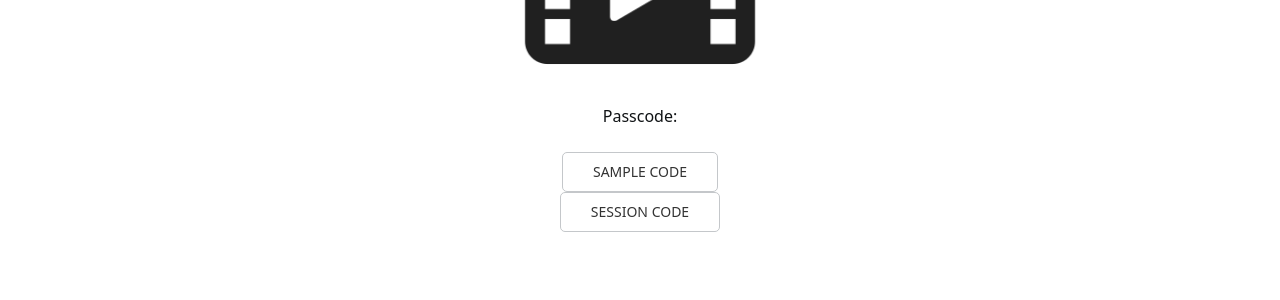
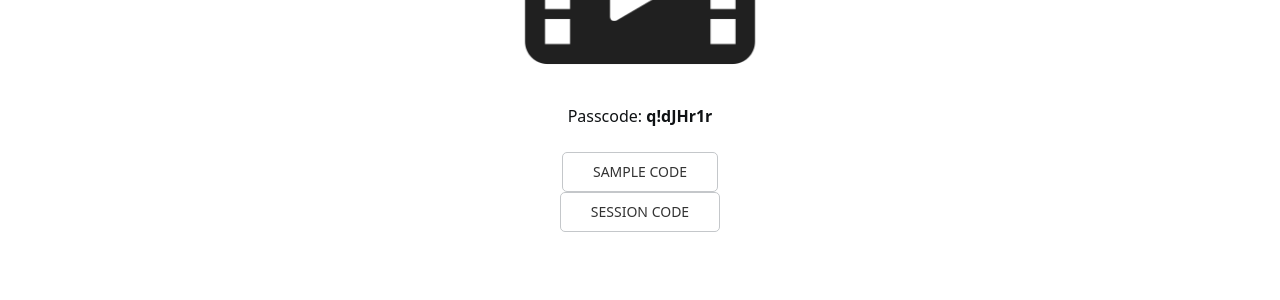
Before and after one commit to Watts-College/paf-514-template, a Jekyll site: the page built from review.md, in a window 1280 px wide and 900 px high, scrolled down 3016 px. Shown: the part 155-455 px from the top of the window. Built offline with Jekyll 4.4.1, drawn with Linux system fonts in a browser that asks for light colours; nearby versions of some CDN libraries; a script bundle is joined from its source files by our own code; library files that are not in the unit come from our copies; a style sheet for code colours, icons or effects is not loaded.

Commit message:
Update review.md

```diff
--- a/review.md
+++ b/review.md
@@ -25,8 +25,8 @@
   sample-code: 'week-03-regular-expressions.R'
 - week4:
   date:  'Mon Sept 11th'
-  video: ''
-  password: ''
+  video: 'https://asu.zoom.us/rec/share/YX_HGbnwgZCyiEVa7SZEhy7vz6GLL_Bk5rsyoQU7Tpzzm5mFNUpgJnz-vYfJe3_0.ToRJbJMH4tIxNs_n?startTime=1694473409000'
+  password: 'q!dJHr1r'
   sample-code: 'week-04-quanteda.R'
   session-code: 'week-04-quanteda.Rhistory'
 - week5:
```
